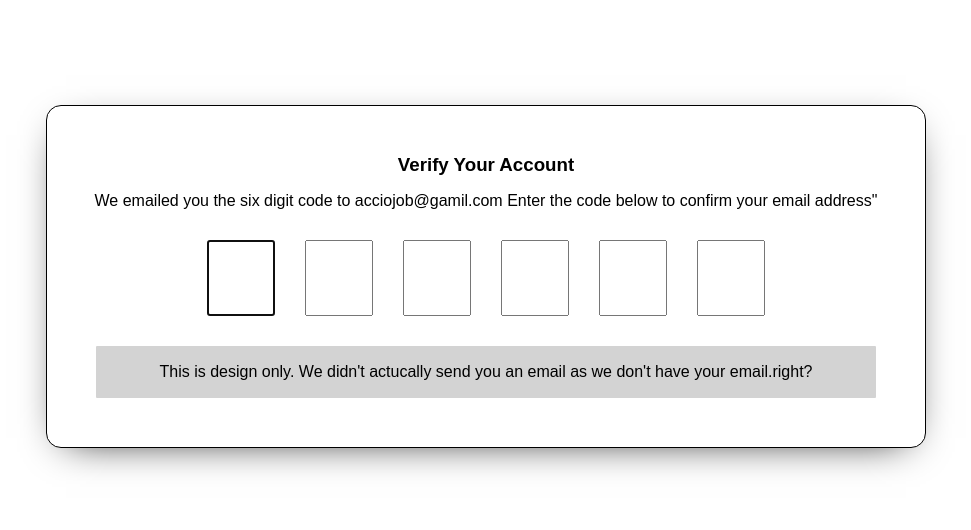
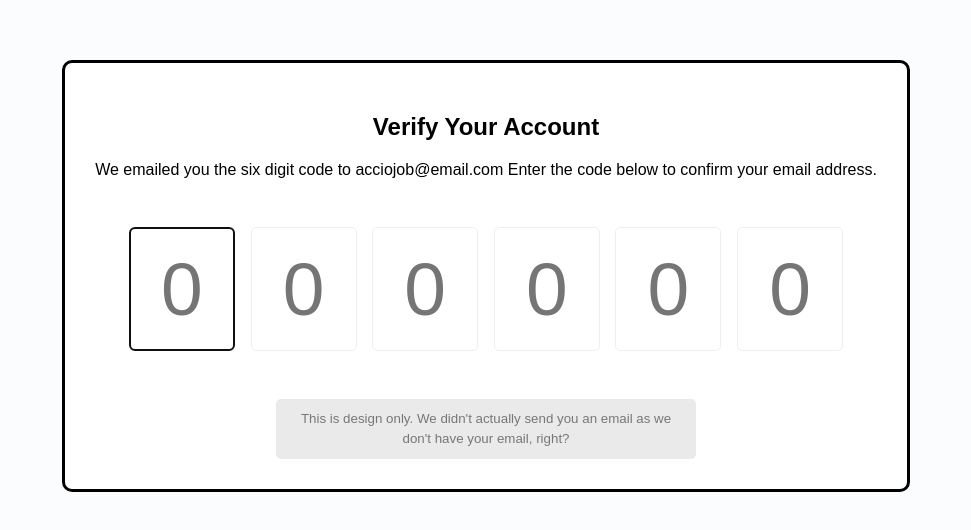
Before and after one commit to acciojob/OTP-kd-234, a website: page main.html in a window 1280 px wide. Shown: the part 124-654 px from the top of the page, without its empty margins (154-1125 px from the left). Drawn offline with Linux system fonts and the light colour scheme; a web font is replaced by a local one.

Commit message:
created a submission

```diff
--- a/main.html
+++ b/main.html
@@ -1,31 +1,34 @@
 <!DOCTYPE html>
-
-<html>
+<html lang="en">
 
 <head>
+	<meta charset="UTF-8">
+	<meta http-equiv="X-UA-Compatible" content="IE=edge">
+	<meta name="viewport" content="width=device-width, initial-scale=1.0">
+	<title>Document</title>
 	<link rel="stylesheet" href="styles.css">
 </head>
 
 <body>
-
-	<div id="otp-card">
-		<h3 id="verification_heading">Verify Your Account</h3>
-		<p id="verification_subtext">We emailed you the six digit code to acciojob@gamil.com Enter the code  below to confirm your email address"</p>
-		<div id="code-container">
-			<input class="code" type="text" maxlength="1" autofocus>
-			<input  class="code" type="text" maxlength="1">
-			<input  class="code" type="text" maxlength="1">
-			<input  class="code" type="text" maxlength="1">
-			<input  class="code" type="text" maxlength="1">
-			<input  class="code" type="text" maxlength="1">
+	<div class="container">
+		<h2 id="verification_heading">Verify Your Account</h2>
+		<p id="verification_subtext">
+			We emailed you the six digit code to acciojob@email.com
+			Enter the code below to confirm your email address.
+		</p>
+		<div class="code-container">
+			<input type="number" class="code" id="code-1" placeholder="0" min="0" max="9" required>
+			<input type="number" class="code" id="code-2" placeholder="0" min="0" max="9" required>
+			<input type="number" class="code" id="code-3"placeholder="0" min="0" max="9" required>
+			<input type="number" class="code" id="code-4"placeholder="0" min="0" max="9" required>
+			<input type="number" class="code" id="code-5"placeholder="0" min="0" max="9" required>
+			<input type="number" class="code" id="code-6"placeholder="0" min="0" max="9" required>
 		</div>
-		<div class="end-para"> <p>This is design only. We didn't actucally send you an email as we don't have your email.right? </p></div>
-
+		<small class="info">
+			This is design only. We didn't actually send you an email as we don't have your email, right?
+		</small>
 	</div>
-	<!-- the entire body must be written by student -->
-    <script type="text/javascript" src="./script.js">
-</script>
-
+	<script src="script.js"></script>
 </body>
 
 </html>
--- a/styles.css
+++ b/styles.css
@@ -1,55 +1,75 @@
-/*  your css code here. If applicable */
+@import url('https://fonts.googleapis.com/css?family=Muli:300,700&display=swap');
 
-@import url('https://fonts.googleapis.com/css2?family=Montserrat:ital,wght@0,100..900;1,100..900&family=Poppins:ital,wght@0,100;0,200;0,300;0,400;0,500;0,600;0,700;0,800;0,900;1,100;1,200;1,300;1,400;1,500;1,600;1,700;1,800;1,900&display=swap')
-
-*{
-box-sizing: border-box;
-}
-h3{
-	margin: 0;
+*body{
+    box-sizing: border-box;
 }
 
 body{
-	font-family:'Poppins', sans-serif;
-	padding:0;
-	margin:0;
-	display:flex;
-	align-items:center;
-	justify-content: center;
-	height:100vh;
+    background-color: #fbfcfe;
+    font-family: 'Muli',sans-serif;
+    display: flex;
+    align-items: center;
+    justify-content: center;
+    height: 100vh;
+    overflow: hidden;
+    margin: 0;
 }
 
-#otp-card{
-
-	text-align:center;
-	background-color:white;
-	border: 1px solid black;
-	border-radius:15px;
-	padding:3rem;
-	box-shadow:0 10px 40px -20px black;
-}
-#code-container{
-	margin:30px 0;
-	display:grid;
-	gap:30px;
-	justify-content:center;
-	grid-template-columns:repeat(6,auto);
-
-}
-#code-container input{
-	width:60px;
-	height:70px;
-	font-size:35px;
-	text-align:center;
-
-	border:. solid black;
-
+.container{
+    background-color: #fff;
+    border: 3px #000 solid;
+    border-radius: 10px;
+    padding: 30px;
+    max-width: 1000px;
+    text-align: center;
 }
 
-.end-para{
-background: lightgray;
-margin:1px;
-padding:1px;
-	border-radius:1px;
+.code-container{
+    display: flex;
+    align-items: center;
+    justify-content: center;
+    margin: 40px 0;
+}
 
+.code{
+    caret-color: transparent;
+    border-radius: 5px;
+    font-size: 75px;
+    height: 120px;
+    width: 100px;
+    border: 1px solid #eee;
+    margin: 1%;
+    text-align: center;
+    font-weight: 300;
+    -moz-appearance: textfield;
 }
+
+.code::-webkit-inner-spin-button{
+    -webkit-appearance: none;
+    margin: 0;
+}
+.code:valid{
+    border-color: #3498db;
+    box-shadow: 0 10px 10px -5px rgba(0,0,0,0.25);
+}
+
+.info{
+    background-color: #eaeaea;
+    display: inline-block;
+    padding: 10px;
+    line-height: 20px;
+    max-width: 400px;
+    color: #777;
+    border-radius: 5px;
+}
+
+@media(max-width:600px){
+    .code-container{
+        flex-wrap: wrap;
+    }
+    .code{
+        font-size: 60px;
+        height: 80px;
+        max-width: 70px;
+    }
+}
```
